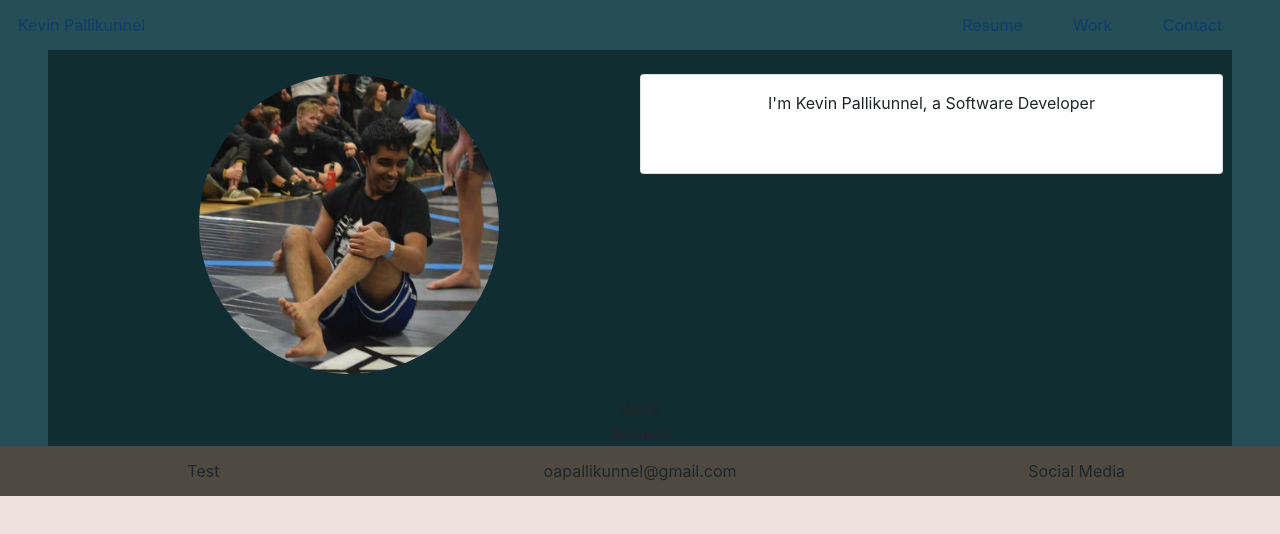
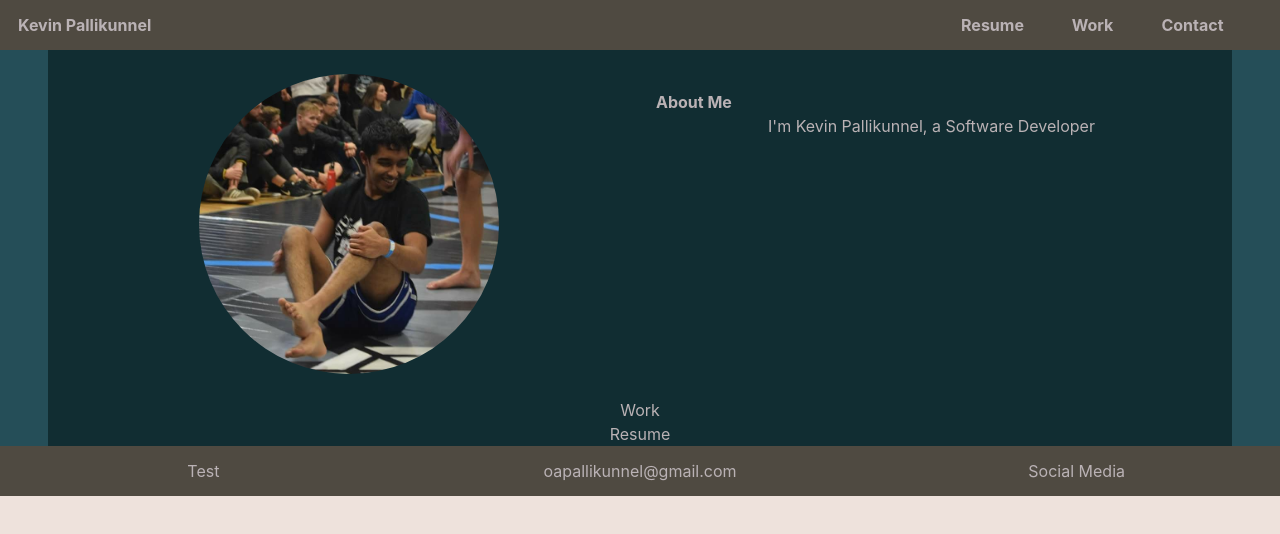
Before and after one commit to kevkevinpal/kevins-website, a React (Create React App) app: page / in a window 1280 px wide. Shown: the top 534 px of the page. Built offline with nearby package versions, Linux system fonts and the light colour scheme.

Commit message:
Some styling on text

```diff
--- a/src/Components/AboutMe/AboutMe.css
+++ b/src/Components/AboutMe/AboutMe.css
@@ -12,6 +12,11 @@
     height: 300px;
 }
 
+.AboutMe-Header{
+    font-weight: bolder;
+    float: left;
+}
+
 .AboutMe-TextBox{
     height: 100px;
 }
--- a/src/Components/AboutMe/AboutMe.jsx
+++ b/src/Components/AboutMe/AboutMe.jsx
@@ -13,12 +13,19 @@ class AboutMe extends React.Component{
     render(){
         return(
             <div class='Container AboutMe-Container'>
+                <div class='row'>
+
+                </div>
+
                 <div class='row p-4 AboutMe-RowContainer'>
+
                     <div class='col-12 col-md-6'>
+
                         <img src={Pic} class="AboutMe-Img" alt="Cinque Terre"/>
                     </div>
 
-                    <div class="col-12 col-md-6 card AboutMe-TextBox p-3">
+                    <div class="col-12 col-md-6 AboutMe-TextBox p-3">
+                        <h class='AboutMe-Header'>About Me</h><br />
                         <p>I'm Kevin Pallikunnel, a Software Developer </p>
                     </div>
                 </div>
--- a/src/Components/NavBar/NavBar.css
+++ b/src/Components/NavBar/NavBar.css
@@ -6,13 +6,14 @@
 }
 .NavBar-Button{
     min-width: 100px;
-    color: #123c69;
     display: inline;
     padding-left: inherit;
+    font-weight: bolder;
 }
 
 .NavBar-Row{
     height: 50px;
     justify-content: flex-end;
     align-content: center;
+    background-color: #4f4a41;
 }
--- a/src/Components/NavBar/NavBar.jsx
+++ b/src/Components/NavBar/NavBar.jsx
@@ -27,7 +27,7 @@ class NavBar extends React.Component{
 
         return(
             <div class="container-flex">
-                <div class="row">
+                <div class="row" style={{background: '#4f4a41'}}>
 
                     <div class="row col-6 NavBar-HomeButton pl-4">
                         {this.button('Home')}
--- a/src/index.css
+++ b/src/index.css
@@ -12,3 +12,7 @@ code {
   font-family: source-code-pro, Menlo, Monaco, Consolas, "Courier New",
     monospace;
 }
+
+div{
+  color: #BAB2B5;
+}
```
